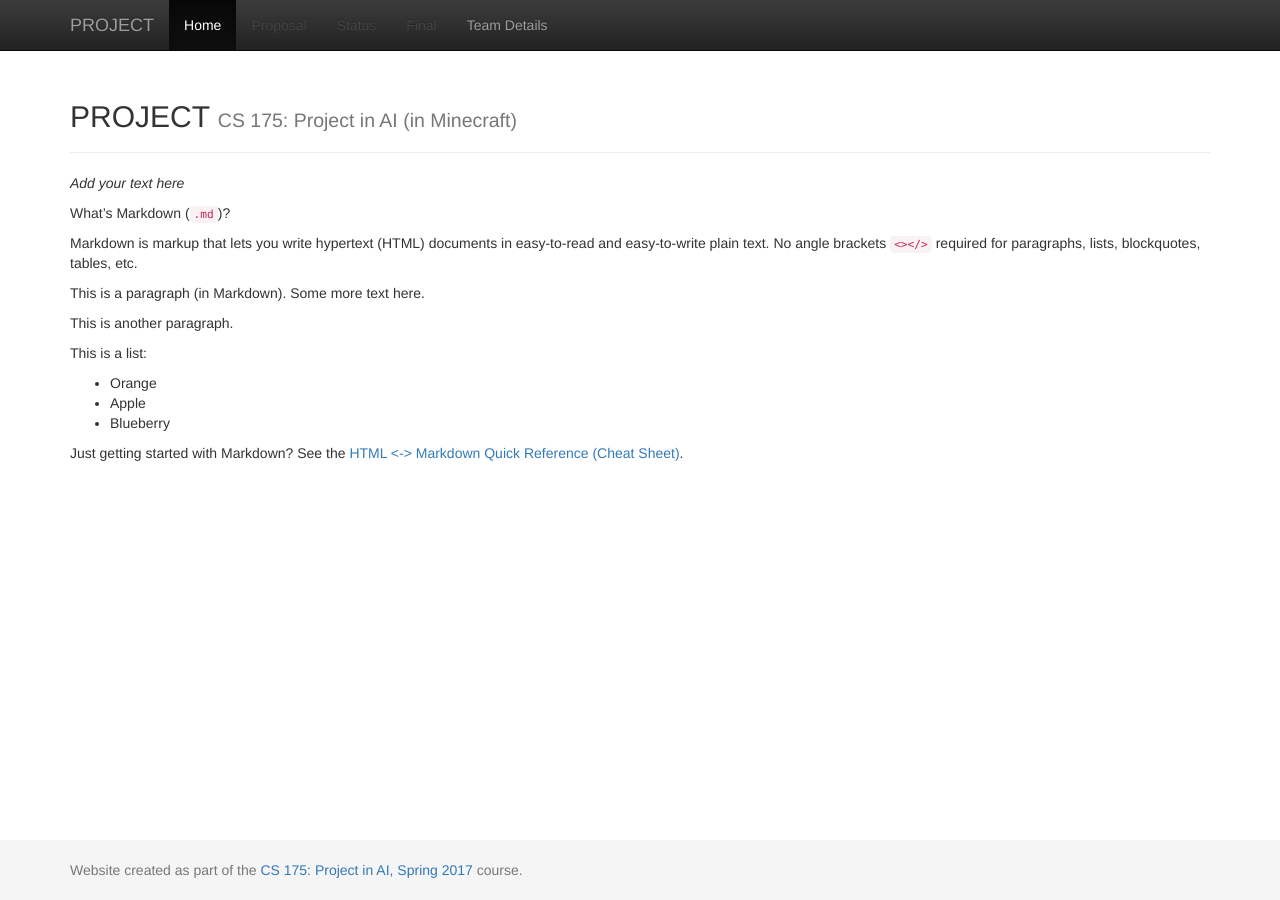
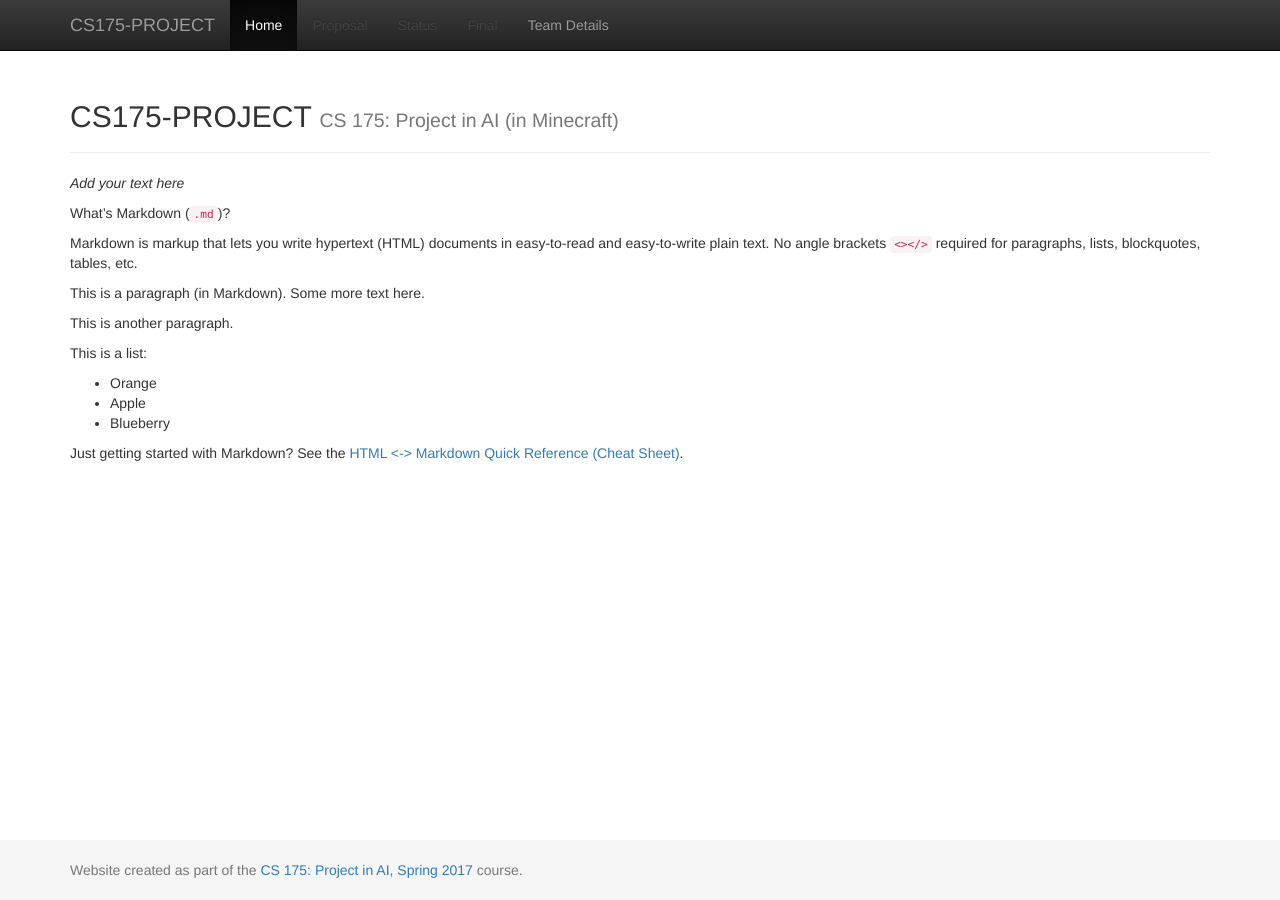
Before and after one commit to andrewdoh/scuba_diver, a Jekyll site: the page built from docs/index.md, in a window 1280 px wide. Built offline with Jekyll 4.4.1, drawn with Linux system fonts in a browser that asks for light colours.

Commit message:
Update _config.yml

```diff
--- a/docs/_config.yml
+++ b/docs/_config.yml
@@ -1,7 +1,7 @@
 ###########
 # site.title
 
-title:    'PROJECT'
+title:    'CS175-PROJECT'
 subtitle: 'CS 175: Project in AI (in Minecraft)'
 
 
```
